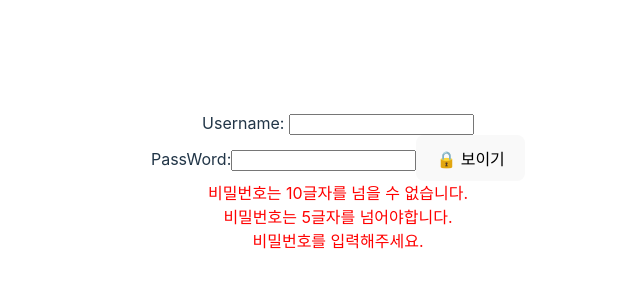
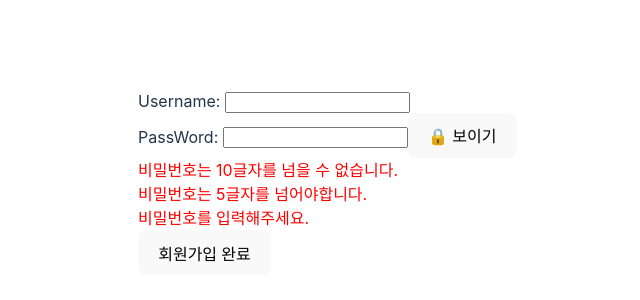
Before and after one commit to kukwon/buildup-study, a React (Vite) app in the folder 1week/: page / in a window 1280 px wide. Shown: the part 218-518 px from the top of the page, without its empty margins (302-942 px from the left). Built offline with nearby package versions, Linux system fonts and the light colour scheme.

Commit message:
입력시 + 로그인 . 시부모에 있는 유효성 검증 로직 사용

```diff
--- a/1week/src/App.jsx
+++ b/1week/src/App.jsx
@@ -26,8 +26,12 @@ function PasswordInput({ reference, valid, validate }) {
 
   return (
     <div>
-      PassWord:
-      <input type="password" ref={reference} onChange={validate} />
+      PassWord:{" "}
+      <input
+        type="password"
+        ref={reference}
+        onChange={(e) => validate(e.target.value)}
+      />
       <button onClick={changeMode}>🔒 보이기</button>
       {valid.maximum || (
         <div style={{ color: "red" }}>
@@ -53,8 +57,7 @@ function App() {
     required: false,
   });
 
-  function passwordValidate(e) {
-    const input = e.currentTarget.value;
+  function passwordValidate(input) {
     const changed = produce(passwordValid, (draft) => {
       if (passwordValid.maximum !== input.length <= 10)
         draft.maximum = input.length <= 10;
@@ -66,14 +69,24 @@ function App() {
     setPasswordValid(changed);
   }
 
+  function registration() {
+    const request = {
+      username: usernameRef.current?.value,
+      password: passwordRef.current?.value,
+    };
+    passwordValidate(request.password);
+    console.log(request);
+  }
+
   return (
-    <section>
+    <section style={{ textAlign: "start", width: 400 }}>
       <UsernameInput reference={usernameRef} />
       <PasswordInput
         reference={passwordRef}
         valid={passwordValid}
         validate={passwordValidate}
       />
+      <button onClick={registration}>회원가입 완료</button>
     </section>
   );
 }
```
